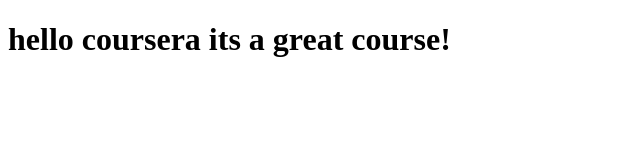
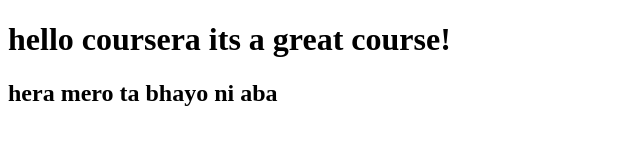
Before and after one commit to sulavpradhan/coursera-test, a plain HTML site: page site/index.html in a window 1280 px wide. Shown: the whole page, without its empty margins (0-640 px from the left). Drawn offline with Linux system fonts and the light colour scheme.

Commit message:
dekhauna lai changes

```diff
--- a/site/index.html
+++ b/site/index.html
@@ -7,5 +7,6 @@
 </head>
 <body>
     <h1>hello coursera its a great course!</h1>
+    <h2>hera mero ta bhayo ni aba </h2>
 </body>
 </html>
```
